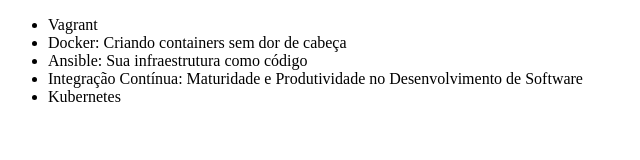
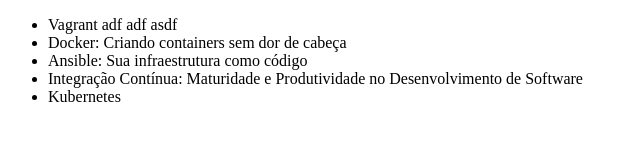
Before and after one commit to andrade-paulo/alura-git, a plain HTML site: page index.html in a window 1280 px wide. Shown: the whole page, without its empty margins (0-640 px from the left). Drawn offline with Linux system fonts and the light colour scheme.

Commit message:
Codigo errado

```diff
--- a/index.html
+++ b/index.html
@@ -8,7 +8,7 @@
 </head>
 <body>
     <ul>
-        <li>Vagrant</li>
+        <li>Vagrant adf adf asdf </li>
         <li>Docker: Criando containers sem dor de cabeça</li>
         <li>Ansible: Sua infraestrutura como código</li>
         <li>Integração Contínua: Maturidade e Produtividade no Desenvolvimento de Software</li>
```
